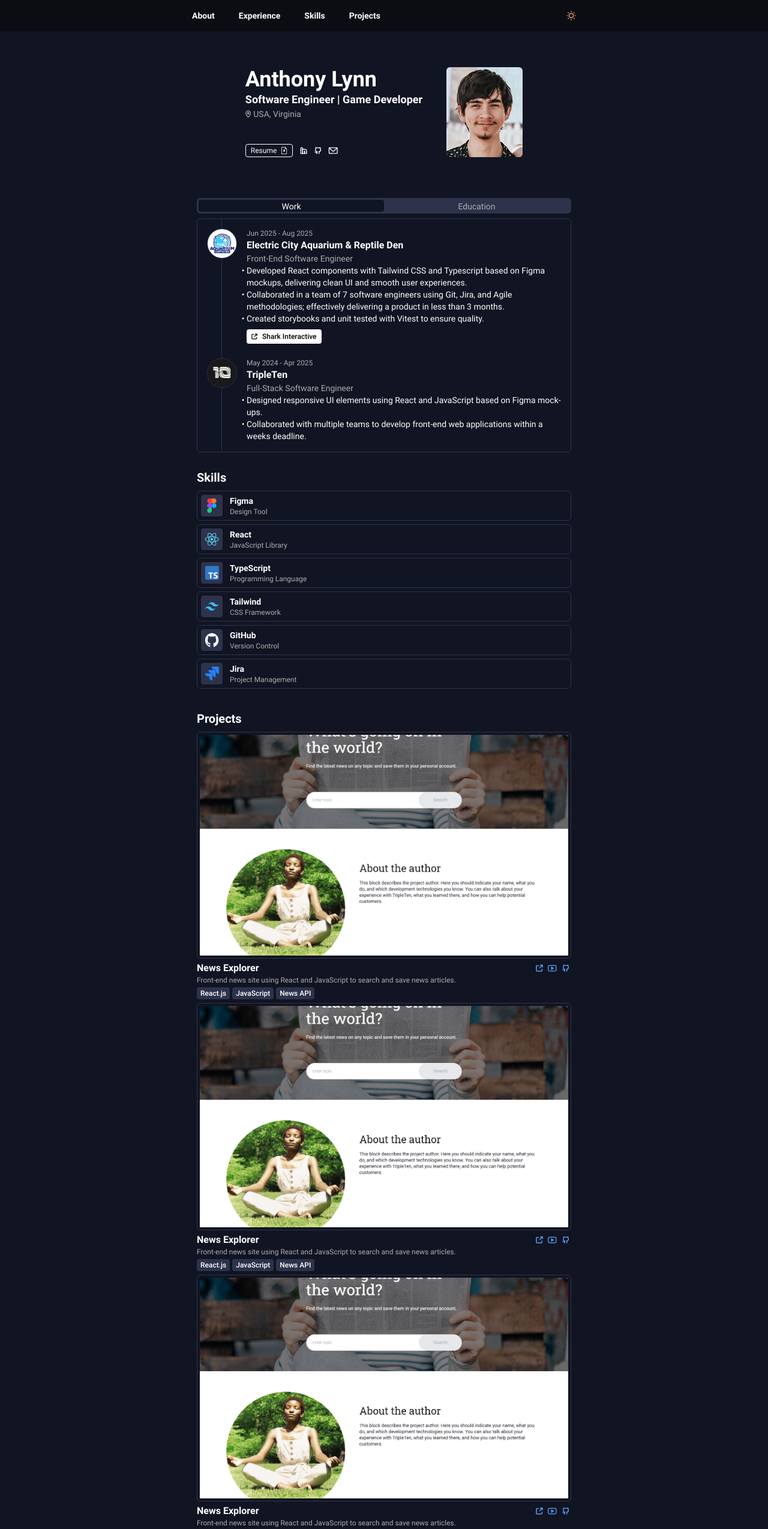
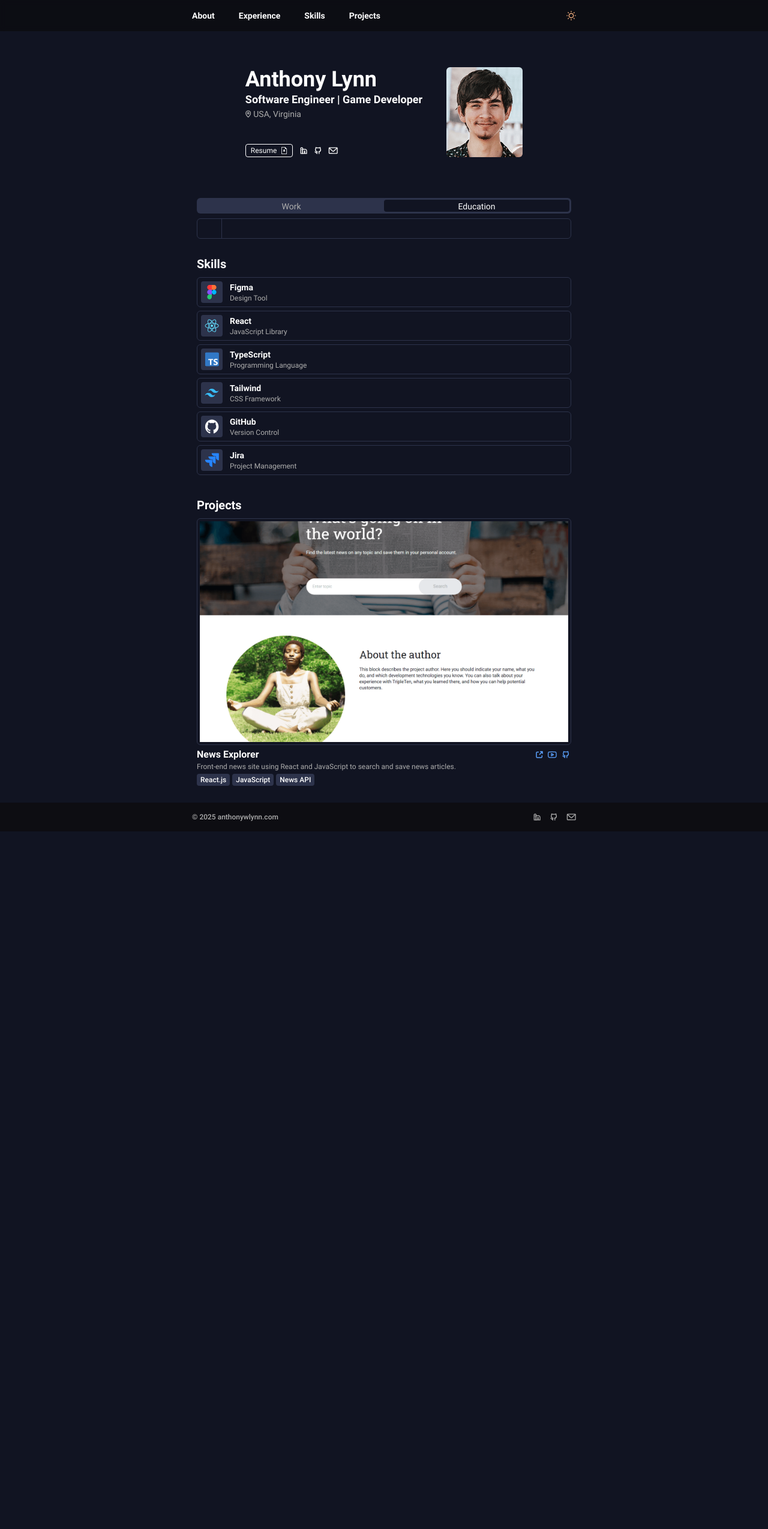
Before and after one commit to AnthonyLynn/Portfolio, a React (Vite) app: page / in a window 1280 px wide. Shown: the top 2549 px of the page at 60% size. After the commit the page ends 1386 px from the top, so only its background shows below. Built offline with nearby package versions, Linux system fonts and the light colour scheme.

Commit message:
feat: add togglable experience switch

```diff
--- a/src/components/ExperienceSection.tsx
+++ b/src/components/ExperienceSection.tsx
@@ -1,23 +1,50 @@
 import AquariumReptileDenCompanyLogo from "../images/AquariumReptileDenCompanyLogo.png";
 import TripleTenLogo from "../images/TripleTenCompanyLogo.png";
 
-import React from "react";
+import React, { useState } from "react";
 import { Experience } from "./Experience";
 
 interface ExperienceSectionProps {}
 
 export const ExperienceSection: React.FC<ExperienceSectionProps> = ({}) => {
+  const [showExperience, setShowExperience] = useState<boolean>(true);
+
+  function onExperienceToggle() {
+    setShowExperience(!showExperience);
+  }
+
   return (
     <section className="flex flex-col gap-2 text-base" id="experience">
-      <button className="flex relative z-10 w-full bg-base-tertiary rounded-md p-0.75 items-center text-sm leading-[20px] hover:cursor-pointer">
-        <div className="absolute -z-10 w-[calc(50%-3px)] h-[calc(100%-6px)] rounded-sm bg-base-secondary"></div>
-        <p className="w-[50%] relative top-[1px]">Work</p>
-        <p className="w-[50%] relative top-[1px] text-text-secondary">
+      <button
+        className="flex relative z-10 w-full bg-base-tertiary rounded-md p-0.75 items-center text-sm leading-[20px] hover:cursor-pointer"
+        onClick={onExperienceToggle}
+      >
+        <div
+          className={`absolute -z-10 w-[calc(50%-3px)] h-[calc(100%-6px)] rounded-sm bg-base-secondary ${
+            showExperience && "right-[3px]"
+          }`}
+        ></div>
+        <p
+          className={`w-[50%] relative top-[1px] ${
+            showExperience && "text-text-secondary"
+          }`}
+        >
+          Work
+        </p>
+        <p
+          className={`w-[50%] relative top-[1px] ${
+            !showExperience && "text-text-secondary"
+          }`}
+        >
           Education
         </p>
       </button>
-      <div className="relative z-10 border border-base-tertiary rounded-md p-2 sm:p-4 flex overflow-hidden">
-        <div className="w-full shrink-0 flex flex-col gap-6">
+      <div className="relative z-10 border border-base-tertiary rounded-md p-2 sm:p-4">
+        <div
+          className={`w-full shrink-0 flex flex-col gap-6 ${
+            showExperience ? "hidden" : "block"
+          }`}
+        >
           <Experience
             institutionLogo={AquariumReptileDenCompanyLogo}
             beginDate={"Jun 2025"}
@@ -50,7 +77,11 @@ export const ExperienceSection: React.FC<ExperienceSectionProps> = ({}) => {
           />
           <div className="absolute -z-10 h-full w-px bg-base-tertiary left-10 top-0 hidden sm:inline"></div>
         </div>
-        <div className="w-full shrink-0">
+        <div
+          className={`w-full shrink-0 flex flex-col gap-6 ${
+            showExperience ? "block" : "hidden"
+          }`}
+        >
           <div className="absolute -z-10 h-full w-px bg-base-tertiary left-10 top-0 hidden sm:inline"></div>
         </div>
       </div>
--- a/src/components/ProjectSection.tsx
+++ b/src/components/ProjectSection.tsx
@@ -23,42 +23,6 @@ export const ProjectSection: React.FC<ProjectSectionProps> = ({}) => {
           demoLink=""
           gitHubLink=""
         />
-        <Project
-          image={NewsAppScreenshot}
-          title="News Explorer"
-          description="Front-end news site using React and JavaScript to search and save news articles."
-          skills={["React.js", "JavaScript", "News API"]}
-          websiteLink=""
-          demoLink=""
-          gitHubLink=""
-        />
-        <Project
-          image={NewsAppScreenshot}
-          title="News Explorer"
-          description="Front-end news site using React and JavaScript to search and save news articles."
-          skills={["React.js", "JavaScript", "News API"]}
-          websiteLink=""
-          demoLink=""
-          gitHubLink=""
-        />
-        <Project
-          image={NewsAppScreenshot}
-          title="News Explorer"
-          description="Front-end news site using React and JavaScript to search and save news articles."
-          skills={["React.js", "JavaScript", "News API"]}
-          websiteLink=""
-          demoLink=""
-          gitHubLink=""
-        />
-        <Project
-          image={NewsAppScreenshot}
-          title="News Explorer"
-          description="Front-end news site using React and JavaScript to search and save news articles."
-          skills={["React.js", "JavaScript", "News API"]}
-          websiteLink=""
-          demoLink=""
-          gitHubLink=""
-        />
       </ExpandGrid>
     </section>
   );
```
